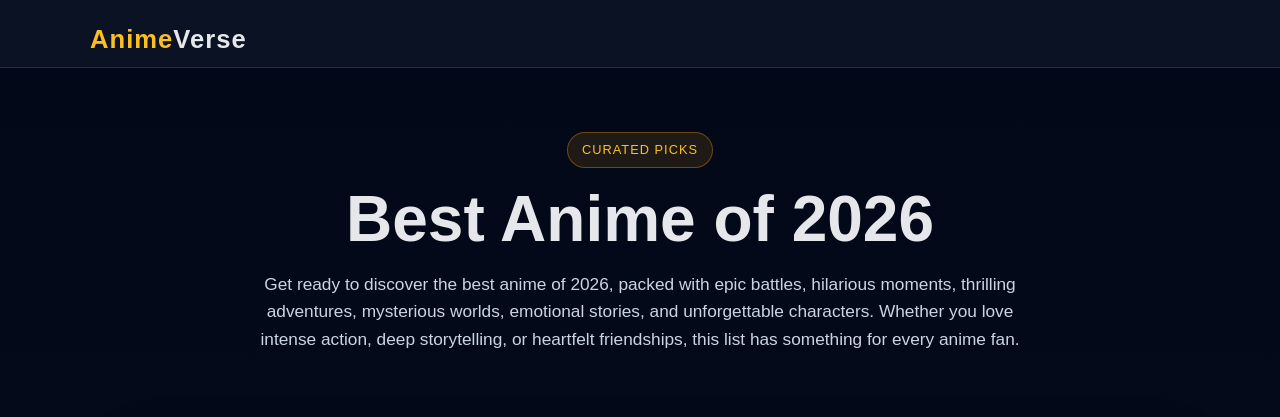
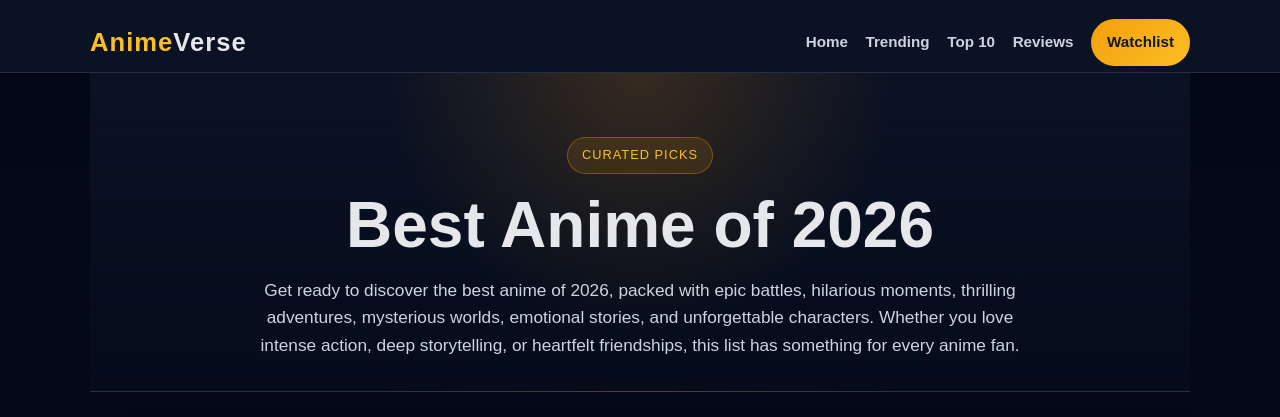
Before and after one commit to devaaynwashere/Best-Anime, a plain HTML site: page Anime.html in a window 1280 px wide. Shown: the top 417 px of the page. Drawn offline with Linux system fonts and the light colour scheme.

Commit message:
Upgrade anime page to premium blog layout

```diff
--- a/Anime.html
+++ b/Anime.html
@@ -92,9 +92,40 @@
             color: var(--primary-soft);
         }
 
+        .main-nav {
+            display: flex;
+            gap: 1.1rem;
+            flex-wrap: wrap;
+            align-items: center;
+        }
+
+        .main-nav a {
+            color: var(--muted);
+            font-weight: 600;
+            font-size: 0.95rem;
+        }
+
+        .main-nav a:hover {
+            color: var(--primary-soft);
+            text-decoration: none;
+        }
+
+        .nav-cta {
+            padding: 0.7rem 1rem;
+            border-radius: 999px;
+            background: linear-gradient(135deg, var(--primary) 0%, var(--primary-soft) 100%);
+            color: #111827 !important;
+            font-weight: 800;
+        }
+
         .hero {
             padding: 4rem 0 2rem;
             text-align: center;
+            background:
+                radial-gradient(circle at top, rgba(245, 158, 11, 0.18), transparent 40%),
+                linear-gradient(180deg, rgba(15, 23, 42, 0.65), rgba(15, 23, 42, 0.15));
+            border-bottom: 1px solid var(--border);
+            margin-bottom: 1rem;
         }
 
         .eyebrow {
@@ -236,6 +267,13 @@
     <header class="site-header">
         <div class="container brand">
             <h1><span>Anime</span>Verse</h1>
+            <nav class="main-nav" aria-label="Main navigation">
+                <a href="#">Home</a>
+                <a href="#">Trending</a>
+                <a href="#">Top 10</a>
+                <a href="#">Reviews</a>
+                <a href="#" class="nav-cta">Watchlist</a>
+            </nav>
         </div>
     </header>
 
```
